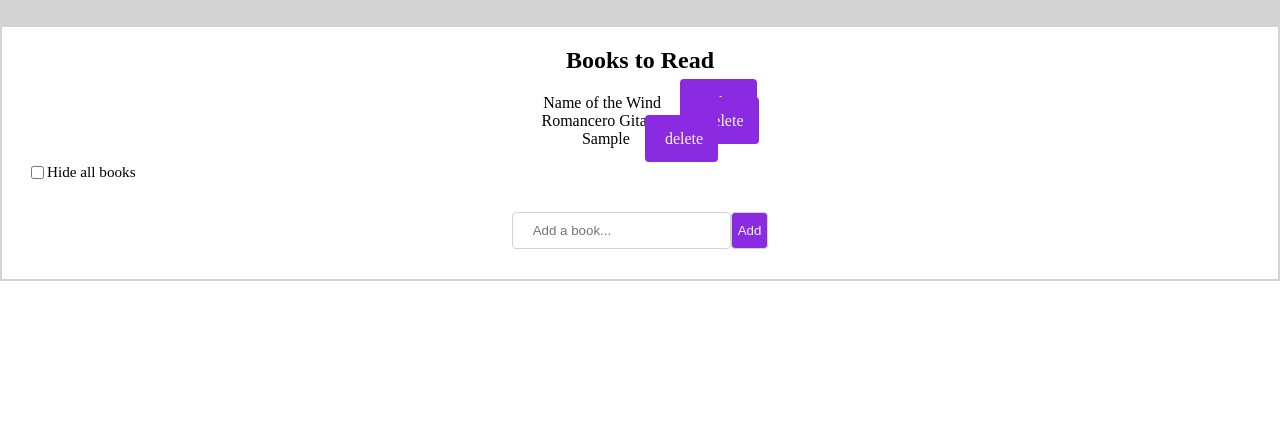
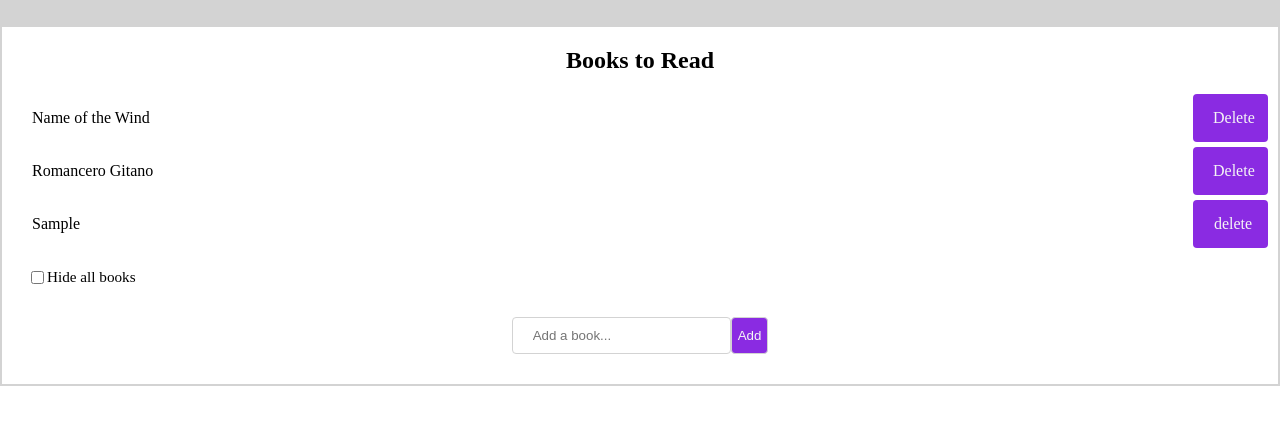
Before and after one commit to 0750kosse/Mini-Library-App, a website: page index.html in a window 1280 px wide. Both pictures are taken after typing "Sample" into the empty fields and a click on the button "Add". Shown: the part 132-556 px from the top of the page. Drawn offline with Linux system fonts and the light colour scheme.

Commit message:
Fixes styling issues - new books inherits styles

```diff
--- a/src/css/styles.css
+++ b/src/css/styles.css
@@ -31,20 +31,22 @@ ul{
   list-style-type: none;
   margin:0;
   padding: 0;
-  }
+}
 
 li {
   display: flex;
   margin: 0 10px;
-  }
+}
 
 span {
   margin-bottom: 5px;
-  }
+}
 
 .name {
+  max-width: 180px;
   padding: 15px;
   border-left: 5px solid transparent;
+  text-align: start;
 }
 
 .name:hover  {
@@ -54,6 +56,7 @@ span {
 }
 
 .delete {
+  width: 40px;
   padding:15px;
   margin-left: auto;
   background-color: blueviolet;
--- a/src/index.js
+++ b/src/index.js
@@ -43,7 +43,9 @@ function searchBook() {
   Array.from(books).forEach(book => {
     const title = book.textContent.toLowerCase();
     if (title.indexOf(searchBar) !== -1) {
-      book.style.display = "block";
+      let ulStyles = document.querySelector('#wrapper');
+      let compStyles = window.getComputedStyle(ulStyles);
+      book.style.display = compStyles;
     } else {
       book.style.display = "none";
     }
```
